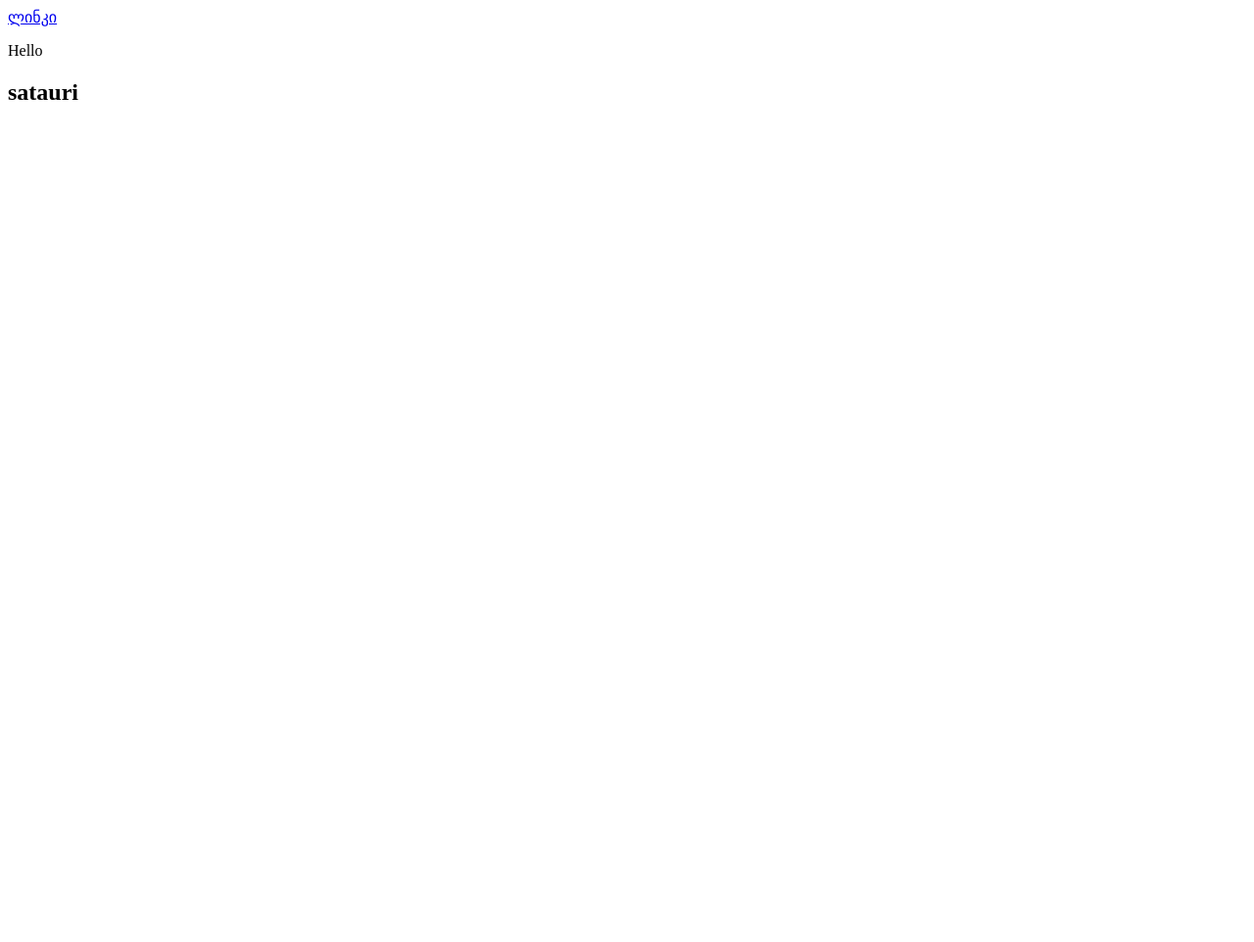
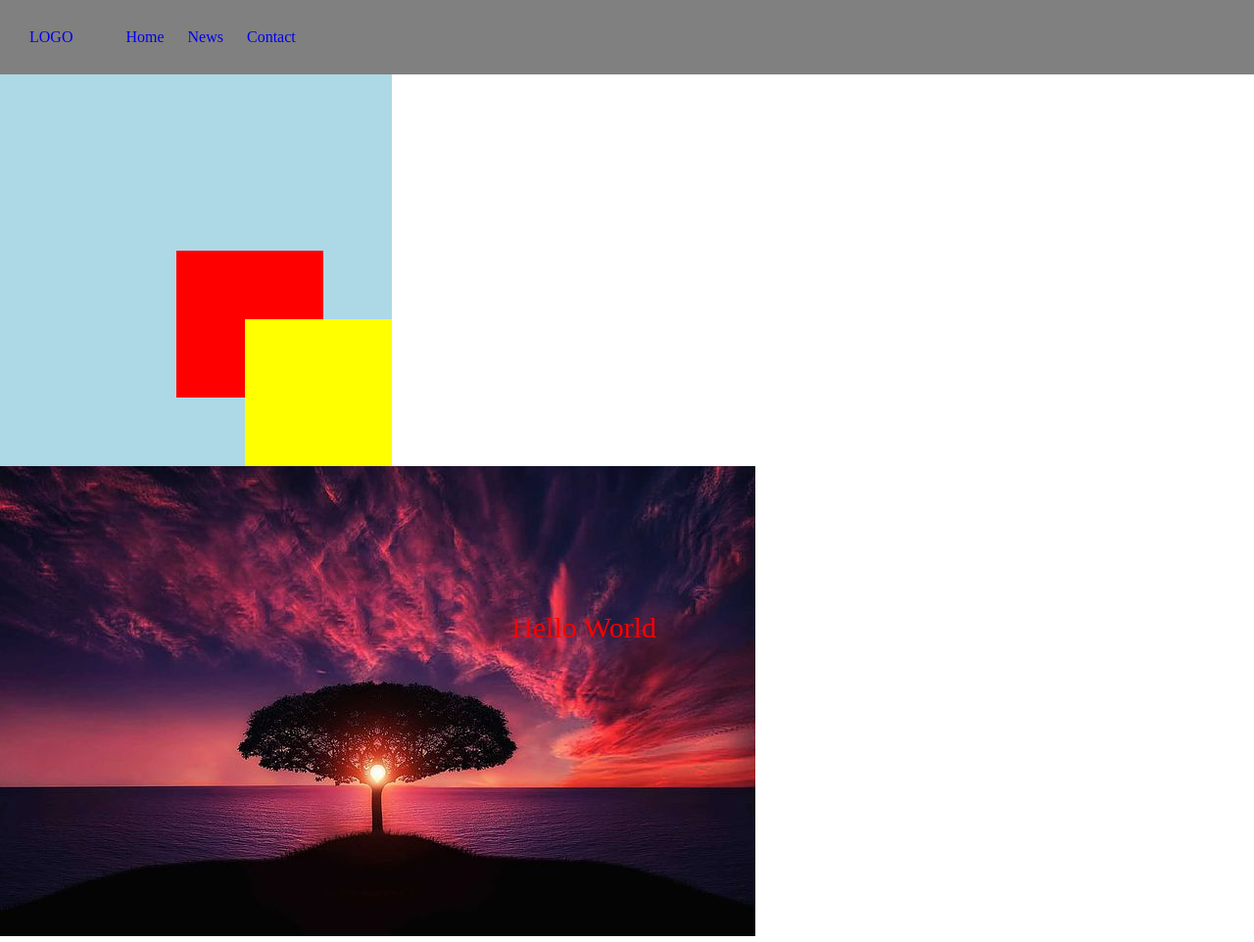
Before and after one commit to kristina-makalatia/lesson5-btulibertycourses, a plain HTML site: page index.html in a window 1280 px wide. Shown: the top 962 px of the page at 98% size. Before the commit the page ends 800 px from the top, so only its background shows below. Drawn offline with Linux system fonts and the light colour scheme.

Commit message:
add position property

```diff
--- /dev/null
+++ b/css/reset.css
@@ -0,0 +1,49 @@
+html, body, div, span, applet, object, iframe,
+h1, h2, h3, h4, h5, h6, p, blockquote, pre,
+a, abbr, acronym, address, big, cite, code,
+del, dfn, em, img, ins, kbd, q, s, samp,
+small, strike, strong, sub, sup, tt, var,
+b, u, i, center,
+dl, dt, dd, ol, ul, li,
+fieldset, form, label, legend,
+table, caption, tbody, tfoot, thead, tr, th, td,
+article, aside, canvas, details, embed,
+figure, figcaption, footer, header, hgroup,
+menu, nav, output, ruby, section, summary,
+time, mark, audio, video {
+	margin: 0;
+	padding: 0;
+	border: 0;
+	font-size: 100%;
+	font: inherit;
+	vertical-align: baseline;
+}
+/* HTML5 display-role reset for older browsers */
+article, aside, details, figcaption, figure,
+footer, header, hgroup, menu, nav, section {
+	display: block;
+}
+body {
+	line-height: 1;
+}
+ol, ul {
+	list-style: none;
+}
+blockquote, q {
+	quotes: none;
+}
+blockquote:before, blockquote:after,
+q:before, q:after {
+	content: '';
+	content: none;
+}
+table {
+	border-collapse: collapse;
+	border-spacing: 0;
+}
+* {
+	box-sizing: border-box;
+}
+a {
+	text-decoration: none;
+}
--- /dev/null
+++ b/css/style.css
@@ -0,0 +1,67 @@
+body {
+	height: 1800px;
+	/*padding-top: 76px;*/
+}
+/*header styles - position fixed*/
+.logo {
+	display: inline-block;
+}
+.navigation {
+	display: inline-block;
+	margin-left: 50px;
+}
+.nav-li {
+	display: inline-block;
+	margin-right: 20px;
+}
+.header-wraper {
+	background-color: grey;
+	padding: 30px;
+	position: fixed;
+	top: 0;
+	left: 0;
+	width: 100%;
+	z-index: 20;
+}
+.section-after-header {
+	margin-top: 76px;
+}
+
+/*section styles - position absolute & relative*/
+.wraper-box {
+	width: 400px;
+	height: 400px;
+	background-color: lightblue;
+	position: relative;
+}
+.child-box {
+	width: 150px;
+	height: 150px;
+	background-color: yellow;
+	position: absolute;
+	right: 0;
+	bottom: 0;
+	z-index: 5;
+}
+.child-box2 {
+	width: 150px;
+	height: 150px;
+	background-color: red;
+	position: absolute;
+	top: 180px;
+	left: 180px;
+}
+
+/*image exmaple*/
+.text-image {
+	position: absolute;
+	top: 150px;
+	right: 100px;
+	font-size: 30px;
+	color:red;
+}
+.image-wraper {
+	position: relative;
+	width: 770px;
+	/*display: inline-block;*/
+}
--- a/index.html
+++ b/index.html
@@ -1,17 +1,40 @@
 <!DOCTYPE html>
 <html>
 <head>
+	<meta charset="utf-8">
 	<title>Github & position property</title>
+	<link rel="stylesheet" type="text/css" href="css/reset.css">
+	<link rel="stylesheet" type="text/css" href="css/style.css">
 </head>
 <body>
-
-	<a href="#"> ლინკი</a>
-	<p>Hello</p>
-
+	<header class="header-wraper">
+		<a class="logo" href="index.html">LOGO</a>
+		<nav class="navigation">
+			<ul>
+				<li class="nav-li">
+					<a href="#"> Home</a>
+				</li>
+				<li class="nav-li">
+					<a href="#"> News</a>
+				</li>
+				<li class="nav-li">
+					<a href="#"> Contact</a>
+				</li>
+			</ul>
+		</nav>
+	</header>
+	<section class="section-after-header">
+		<div class="wraper-box">
+			<div class="child-box"></div>
+			<div class="child-box2"></div>
+		</div>
+	</section>
+	<!-- image example -->
 	<section>
-		<h2> satauri </h2>
+		<div class="image-wraper">
+			<img src="images/tree.jpg" alt="tree-image">
+			<p class="text-image">Hello World</p>
+		</div>
 	</section>
-
-
 </body>
 </html>
```
